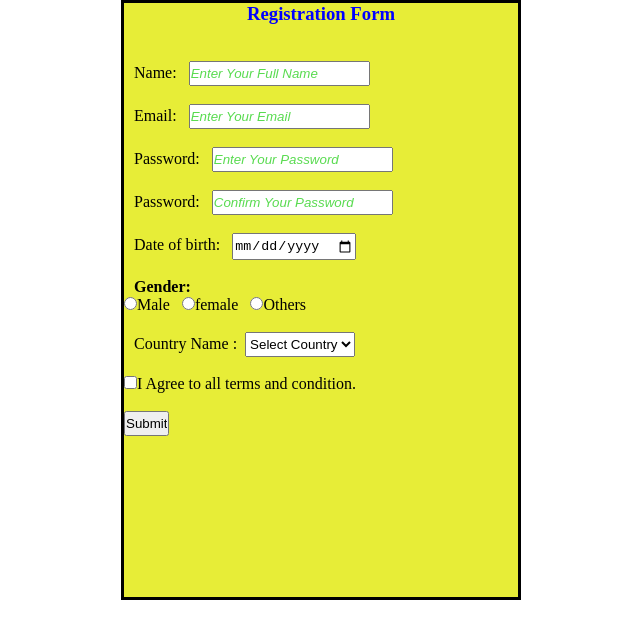
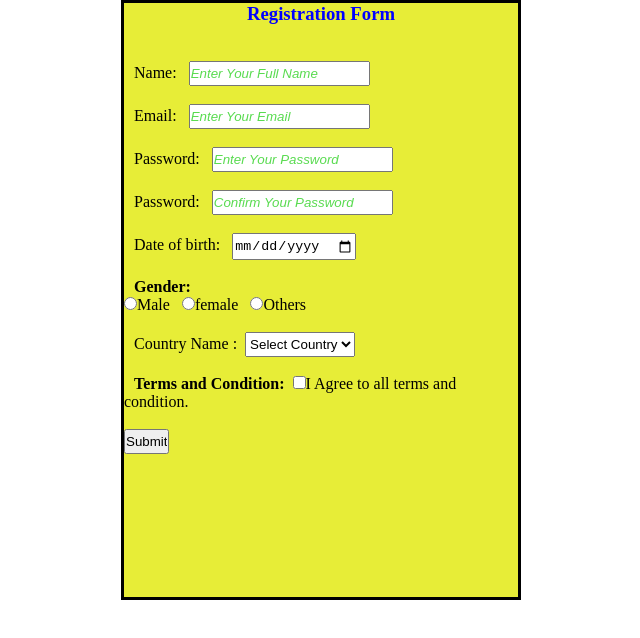
Before and after one commit to riyan5504/Class_Test_1, a plain HTML site: page index.html in a window 1280 px wide. Shown: the whole page, without its empty margins (319-959 px from the left). Drawn offline with Linux system fonts and the light colour scheme.

Commit message:
Class Test

```diff
--- a/index.html
+++ b/index.html
@@ -37,6 +37,7 @@
 
             </select>
             <br><br>
+            <label class="lb" for=""><b>Terms and Condition:</b></label>&nbsp;
         <input type="checkbox" name="" value="">I Agree to all terms and condition.
 
         <br>
```
